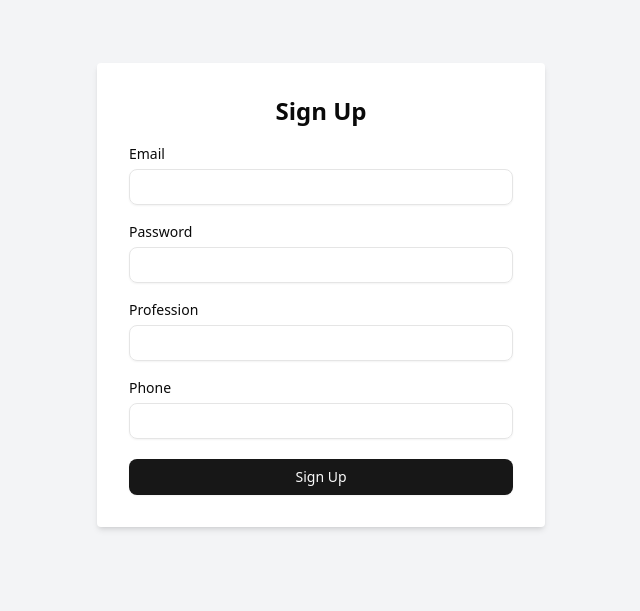
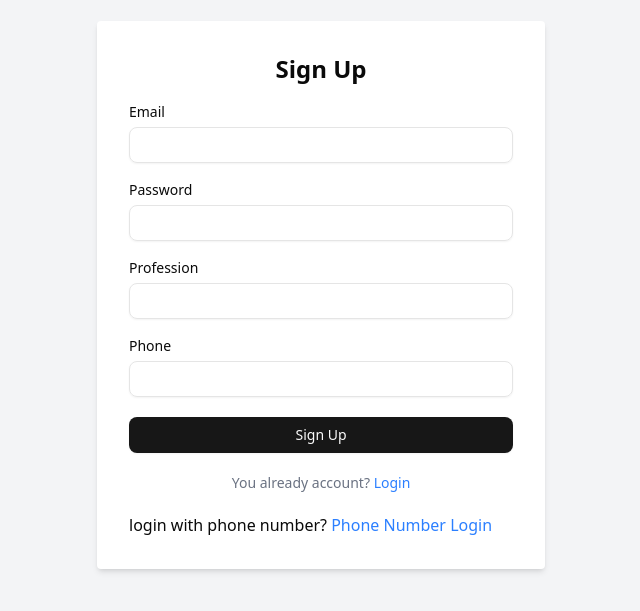
Before and after one commit to premsharma1230/kavyaVerse-frontend, a Next.js app: page /signUP in a window 1280 px wide. Shown: the part 105-716 px from the top of the page, without its empty margins (319-959 px from the left). Built offline with nearby package versions, Linux system fonts and the light colour scheme.

Commit message:
changed route signup to login

```diff
--- a/src/app/signUP/page.js
+++ b/src/app/signUP/page.js
@@ -16,11 +16,11 @@ export default function SignUp() {
   });
   const [message, setMessage] = useState("");
 
-  const handleChange = (e) => {
+  const handleChange = e => {
     setForm({ ...form, [e.target.name]: e.target.value });
   };
 
-  const handleSubmit = async (e) => {
+  const handleSubmit = async e => {
     e.preventDefault();
     setMessage("");
 
@@ -98,10 +98,23 @@ export default function SignUp() {
             required
           />
         </div>
-
         <Button type="submit" className="w-full">
           Sign Up
         </Button>
+        <div>
+          <p className="text-center text-sm text-gray-500">
+            You already account?{" "}
+            <a href="/login" className="text-blue-500 hover:underline">
+              Login
+            </a>
+          </p>
+        </div>
+        <div>
+          login with phone number?{" "}
+          <a href="login/with-phone" className="text-blue-500 hover:underline">
+            Phone Number Login
+          </a>
+        </div>
 
         {message && <p className="text-center text-red-500">{message}</p>}
       </form>
```
